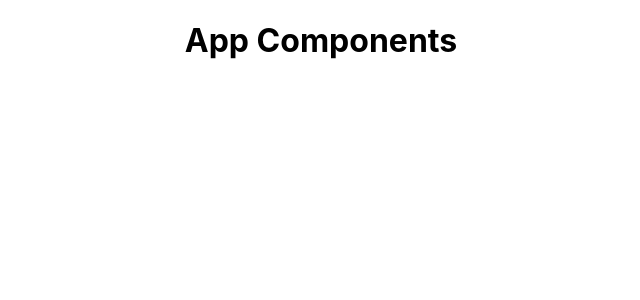
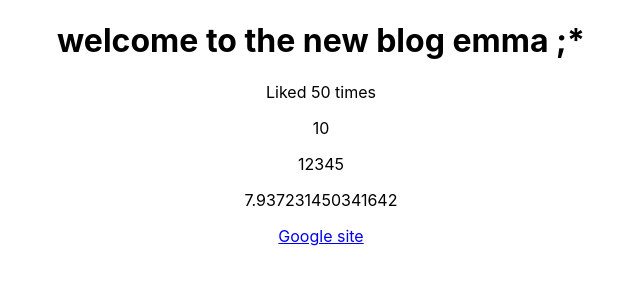
Before and after one commit to TrabelsiOmaima/React, a React (Create React App) app: page / in a window 1280 px wide. Shown: the top 300 px of the page, without its empty margins (319-959 px from the left). Built offline with nearby package versions, Linux system fonts and the light colour scheme.

Commit message:
dynamique value in template

```diff
--- a/src/App.js
+++ b/src/App.js
@@ -2,10 +2,23 @@
  import './App.css';
 
 function App() {
+
+  const title = 'welcome to the new blog emma ;* ';
+  const likes = 50;
+  const link = "http://www.google.com";
+
+
   return (
     <div className="App">
       <div className="content">
-        <h1>App Components</h1>
+
+        <h1> {title} </h1>
+        <p> Liked {likes} times </p>
+        <p> {10}</p>
+        <p> {[1,2,3,4,5]} </p>
+        <p> { Math.random() * 10} </p>
+        <a href={link}>Google site</a>
+
       </div>
     </div>
   );
```
Also changed, not shown: 1 other file (tests, documents, lock files or other folders).
